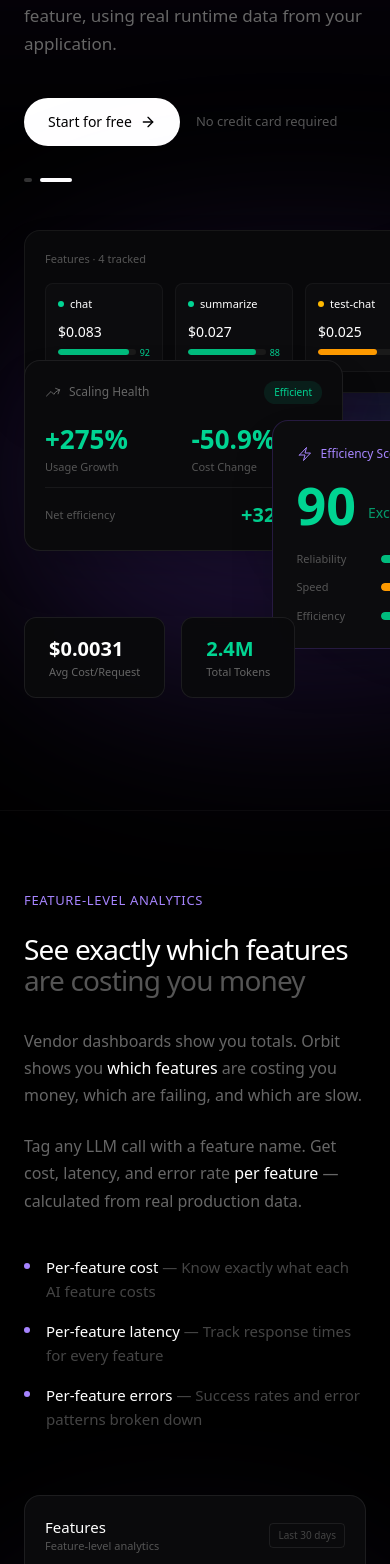
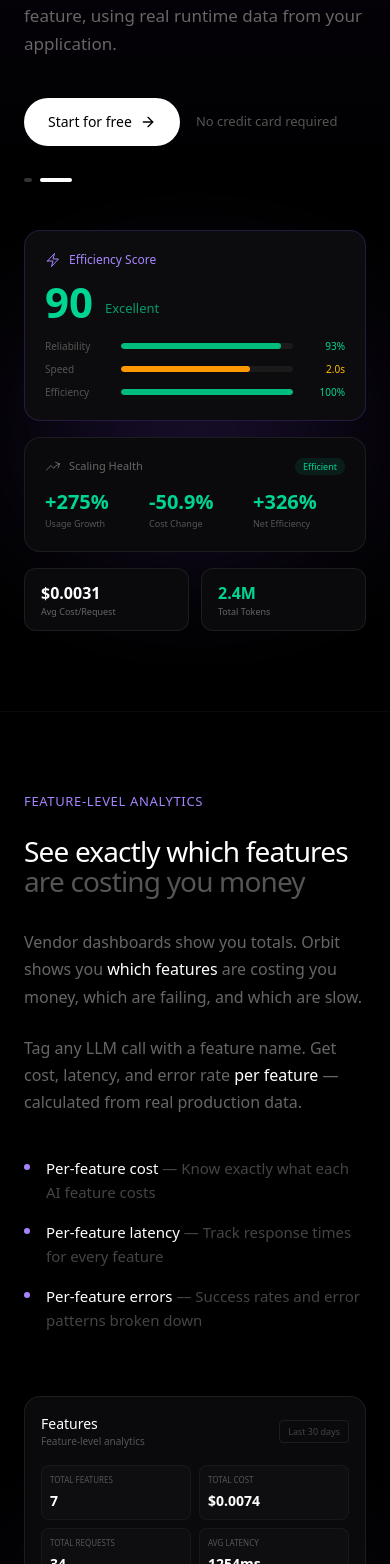
Before and after one commit to harshit19932703/orbit-website, a Next.js app: page / in a window 390 px wide. Shown: the part 436-2000 px from the top of the page. Built offline with nearby package versions, Linux system fonts and the light colour scheme.

Commit message:
updated mobile layout

```diff
--- a/components/ui/navbar.tsx
+++ b/components/ui/navbar.tsx
@@ -20,8 +20,8 @@
   return (
     <nav
       className={`fixed top-0 left-0 right-0 z-50 transition-all duration-500 ${
-        scrolled
-          ? "bg-black/40 backdrop-blur-2xl border-b border-white/[0.08] shadow-[0_4px_30px_rgba(0,0,0,0.3)]"
+        scrolled || mobileMenuOpen
+          ? "bg-black/80 backdrop-blur-2xl border-b border-white/[0.08] shadow-[0_4px_30px_rgba(0,0,0,0.3)]"
           : "bg-transparent"
       }`}
     >
@@ -107,7 +107,7 @@
 
         {/* Mobile Menu */}
         {mobileMenuOpen && (
-          <div className="md:hidden py-4 border-t border-[#27272a]">
+          <div className="md:hidden py-4 border-t border-white/[0.08]">
             <div className="flex flex-col space-y-4">
               <Link
                 href="/features"
--- a/components/ui/visuals.tsx
+++ b/components/ui/visuals.tsx
@@ -5,7 +5,99 @@
 // Hero Visual - 3D layered cards with depth effect
 export function HeroVisual() {
   return (
-    <div className="relative w-full min-w-[550px] h-[500px] md:h-[540px]">
+    <>
+      {/* Mobile version - simplified stacked cards */}
+      <div className="lg:hidden relative w-full">
+        <div className="absolute top-1/2 left-1/2 -translate-x-1/2 -translate-y-1/2 w-[300px] h-[200px] bg-violet-500/20 rounded-full blur-[80px]" />
+
+        <div className="relative space-y-4">
+          {/* Efficiency Score Card */}
+          <motion.div
+            initial={{ opacity: 0, y: 20 }}
+            animate={{ opacity: 1, y: 0 }}
+            transition={{ duration: 0.6 }}
+            className="rounded-2xl border border-violet-500/20 bg-[#0c0c0e] p-5"
+          >
+            <div className="flex items-center gap-2 mb-3">
+              <svg className="w-4 h-4 text-violet-400" fill="none" viewBox="0 0 24 24" stroke="currentColor" strokeWidth={1.5}>
+                <path strokeLinecap="round" strokeLinejoin="round" d="M3.75 13.5l10.5-11.25L12 10.5h8.25L9.75 21.75 12 13.5H3.75z" />
+              </svg>
+              <span className="text-[12px] text-violet-400">Efficiency Score</span>
+            </div>
+            <div className="flex items-end gap-3 mb-4">
+              <span className="text-[42px] font-semibold text-emerald-400 leading-none">90</span>
+              <span className="text-[13px] text-emerald-400/70 mb-1">Excellent</span>
+            </div>
+            <div className="space-y-2">
+              {[
+                { label: 'Reliability', value: '93%', pct: 93, color: 'emerald' },
+                { label: 'Speed', value: '2.0s', pct: 75, color: 'amber' },
+                { label: 'Efficiency', value: '100%', pct: 100, color: 'emerald' },
+              ].map((item, i) => (
+                <div key={i} className="flex items-center gap-3">
+                  <span className="text-[10px] text-[#555] w-16">{item.label}</span>
+                  <div className="flex-1 h-1.5 bg-[#1a1a1a] rounded-full overflow-hidden">
+                    <div className={`h-full rounded-full ${item.color === 'emerald' ? 'bg-emerald-500' : 'bg-amber-500'}`} style={{ width: `${item.pct}%` }} />
+                  </div>
+                  <span className={`text-[10px] w-10 text-right ${item.color === 'emerald' ? 'text-emerald-400' : 'text-amber-400'}`}>{item.value}</span>
+                </div>
+              ))}
+            </div>
+          </motion.div>
+
+          {/* Scaling Health Card */}
+          <motion.div
+            initial={{ opacity: 0, y: 20 }}
+            animate={{ opacity: 1, y: 0 }}
+            transition={{ duration: 0.6, delay: 0.1 }}
+            className="rounded-2xl border border-white/[0.08] bg-[#0a0a0c] p-5"
+          >
+            <div className="flex items-center justify-between mb-3">
+              <div className="flex items-center gap-2">
+                <svg className="w-4 h-4 text-[#666]" fill="none" viewBox="0 0 24 24" stroke="currentColor" strokeWidth={1.5}>
+                  <path strokeLinecap="round" strokeLinejoin="round" d="M2.25 18L9 11.25l4.306 4.307a11.95 11.95 0 015.814-5.519l2.74-1.22m0 0l-5.94-2.28m5.94 2.28l-2.28 5.941" />
+                </svg>
+                <span className="text-[11px] text-[#666]">Scaling Health</span>
+              </div>
+              <span className="text-[9px] text-emerald-400 bg-emerald-400/10 px-2 py-0.5 rounded-full">Efficient</span>
+            </div>
+            <div className="grid grid-cols-3 gap-3">
+              <div>
+                <div className="text-[20px] font-semibold text-emerald-400">+275%</div>
+                <div className="text-[9px] text-[#555]">Usage Growth</div>
+              </div>
+              <div>
+                <div className="text-[20px] font-semibold text-emerald-400">-50.9%</div>
+                <div className="text-[9px] text-[#555]">Cost Change</div>
+              </div>
+              <div>
+                <div className="text-[20px] font-semibold text-emerald-400">+326%</div>
+                <div className="text-[9px] text-[#555]">Net Efficiency</div>
+              </div>
+            </div>
+          </motion.div>
+
+          {/* Quick Stats */}
+          <motion.div
+            initial={{ opacity: 0, y: 20 }}
+            animate={{ opacity: 1, y: 0 }}
+            transition={{ duration: 0.6, delay: 0.2 }}
+            className="flex gap-3"
+          >
+            <div className="flex-1 rounded-xl border border-white/[0.08] bg-[#0a0a0c] px-4 py-3">
+              <div className="text-[16px] font-semibold text-white">$0.0031</div>
+              <div className="text-[9px] text-[#666]">Avg Cost/Request</div>
+            </div>
+            <div className="flex-1 rounded-xl border border-white/[0.08] bg-[#0a0a0c] px-4 py-3">
+              <div className="text-[16px] font-semibold text-emerald-400">2.4M</div>
+              <div className="text-[9px] text-[#666]">Total Tokens</div>
+            </div>
+          </motion.div>
+        </div>
+      </div>
+
+      {/* Desktop version - 3D layered cards */}
+      <div className="relative w-full h-[540px] hidden lg:block">
         {/* Glow effects */}
         <div className="absolute top-1/2 left-1/2 -translate-x-1/2 -translate-y-1/2 w-[600px] h-[400px] bg-violet-500/20 rounded-full blur-[100px]" />
         <div className="absolute top-1/4 right-0 w-[200px] h-[200px] bg-emerald-500/15 rounded-full blur-[80px]" />
@@ -145,14 +237,15 @@
           </motion.div>
         </div>
       </div>
+    </>
   );
 }
 
 // Feature Analytics Visual - Based on actual Features page
 export function FeatureAnalyticsVisual() {
   return (
-    <div className="relative w-full h-[480px]">
-      <div className="absolute top-1/2 left-1/2 -translate-x-1/2 -translate-y-1/2 w-[400px] h-[300px] bg-violet-500/15 rounded-full blur-[80px]" />
+    <div className="relative w-full">
+      <div className="absolute top-1/2 left-1/2 -translate-x-1/2 -translate-y-1/2 w-[300px] lg:w-[400px] h-[200px] lg:h-[300px] bg-violet-500/15 rounded-full blur-[80px]" />
 
       {/* Main features dashboard */}
       <motion.div
@@ -160,40 +253,40 @@
         whileInView={{ opacity: 1, y: 0 }}
         viewport={{ once: true }}
         transition={{ duration: 0.6 }}
-        className="absolute top-0 left-0 right-0 rounded-2xl border border-white/[0.08] bg-[#0a0a0c] p-5"
+        className="relative rounded-2xl border border-white/[0.08] bg-[#0a0a0c] p-4 lg:p-5"
       >
         {/* Header */}
-        <div className="flex items-center justify-between mb-5">
+        <div className="flex items-center justify-between mb-4 lg:mb-5">
           <div>
-            <div className="text-[15px] text-white font-medium">Features</div>
-            <div className="text-[11px] text-[#555]">Feature-level analytics</div>
+            <div className="text-[14px] lg:text-[15px] text-white font-medium">Features</div>
+            <div className="text-[10px] lg:text-[11px] text-[#555]">Feature-level analytics</div>
           </div>
-          <div className="text-[10px] text-[#444] border border-white/[0.08] px-2 py-1 rounded">Last 30 days</div>
+          <div className="text-[9px] lg:text-[10px] text-[#444] border border-white/[0.08] px-2 py-1 rounded">Last 30 days</div>
         </div>
 
         {/* KPI Row */}
-        <div className="grid grid-cols-4 gap-3 mb-5">
+        <div className="grid grid-cols-2 lg:grid-cols-4 gap-2 lg:gap-3 mb-4 lg:mb-5">
           {[
             { label: "Total Features", value: "7", icon: "grid" },
             { label: "Total Cost", value: "$0.0074", icon: "dollar" },
             { label: "Total Requests", value: "34", icon: "zap" },
             { label: "Avg Latency", value: "1254ms", icon: "clock" },
           ].map((kpi, i) => (
-            <div key={i} className="rounded-lg bg-white/[0.02] border border-white/[0.04] p-3">
-              <div className="text-[9px] text-[#555] uppercase mb-1">{kpi.label}</div>
-              <div className="text-[18px] font-semibold text-white">{kpi.value}</div>
+            <div key={i} className="rounded-lg bg-white/[0.02] border border-white/[0.04] p-2 lg:p-3">
+              <div className="text-[8px] lg:text-[9px] text-[#555] uppercase mb-1">{kpi.label}</div>
+              <div className="text-[14px] lg:text-[18px] font-semibold text-white">{kpi.value}</div>
             </div>
           ))}
         </div>
 
         {/* Features label */}
-        <div className="flex items-center justify-between mb-3">
-          <div className="text-[12px] text-[#666]">Features</div>
-          <div className="text-[10px] text-[#444]">7 features tracked</div>
+        <div className="flex items-center justify-between mb-2 lg:mb-3">
+          <div className="text-[11px] lg:text-[12px] text-[#666]">Features</div>
+          <div className="text-[9px] lg:text-[10px] text-[#444]">7 features tracked</div>
         </div>
 
         {/* Features grid */}
-        <div className="grid grid-cols-3 gap-3">
+        <div className="grid grid-cols-2 lg:grid-cols-3 gap-2 lg:gap-3">
           {[
             { name: "code-generator", cost: "$0.0037", requests: "8", latency: "1067ms", errors: "12.5%", success: 100, color: "emerald" },
             { name: "chat-assistant", cost: "$0.0037", requests: "8", latency: "1849ms", errors: "12.5%", success: 100, color: "emerald" },
@@ -208,27 +301,27 @@
               whileInView={{ opacity: 1, y: 0 }}
               viewport={{ once: true }}
               transition={{ duration: 0.3, delay: i * 0.05 }}
-              className="rounded-xl border border-white/[0.06] bg-white/[0.02] p-3"
+              className="rounded-xl border border-white/[0.06] bg-white/[0.02] p-2 lg:p-3"
             >
-              <div className="flex items-center justify-between mb-2">
-                <div className="flex items-center gap-1.5">
+              <div className="flex items-center justify-between mb-1 lg:mb-2">
+                <div className="flex items-center gap-1 lg:gap-1.5">
                   <div className={`w-1.5 h-1.5 rounded-full ${f.color === 'emerald' ? 'bg-emerald-400' : 'bg-amber-400'}`} />
-                  <span className="text-[11px] text-white font-medium truncate max-w-[100px]">{f.name}</span>
+                  <span className="text-[9px] lg:text-[11px] text-white font-medium truncate max-w-[70px] lg:max-w-[100px]">{f.name}</span>
                 </div>
-                <span className={`text-[10px] ${f.color === 'emerald' ? 'text-emerald-400' : 'text-amber-400'}`}>↗ {f.success}%</span>
+                <span className={`text-[8px] lg:text-[10px] ${f.color === 'emerald' ? 'text-emerald-400' : 'text-amber-400'}`}>↗ {f.success}%</span>
               </div>
-              <div className="text-[16px] font-semibold text-white mb-2">{f.cost}</div>
-              <div className="grid grid-cols-2 gap-2 text-[10px]">
+              <div className="text-[13px] lg:text-[16px] font-semibold text-white mb-1 lg:mb-2">{f.cost}</div>
+              <div className="grid grid-cols-2 gap-1 lg:gap-2 text-[8px] lg:text-[10px]">
                 <div>
                   <span className="text-[#555]">{f.requests}</span>
-                  <span className="text-[#444] ml-1">Requests</span>
+                  <span className="text-[#444] ml-1">Req</span>
                 </div>
                 <div>
                   <span className={`${parseFloat(f.errors) > 10 ? 'text-red-400' : 'text-[#555]'}`}>{f.errors}</span>
-                  <span className="text-[#444] ml-1">Errors</span>
+                  <span className="text-[#444] ml-1">Err</span>
                 </div>
               </div>
-              <div className="text-[10px] text-[#555] mt-1">{f.latency} <span className="text-[#444]">Latency</span></div>
+              <div className="text-[8px] lg:text-[10px] text-[#555] mt-1">{f.latency}</div>
             </motion.div>
           ))}
         </div>
```
Lines whose indentation alone changed are shown as unchanged.
